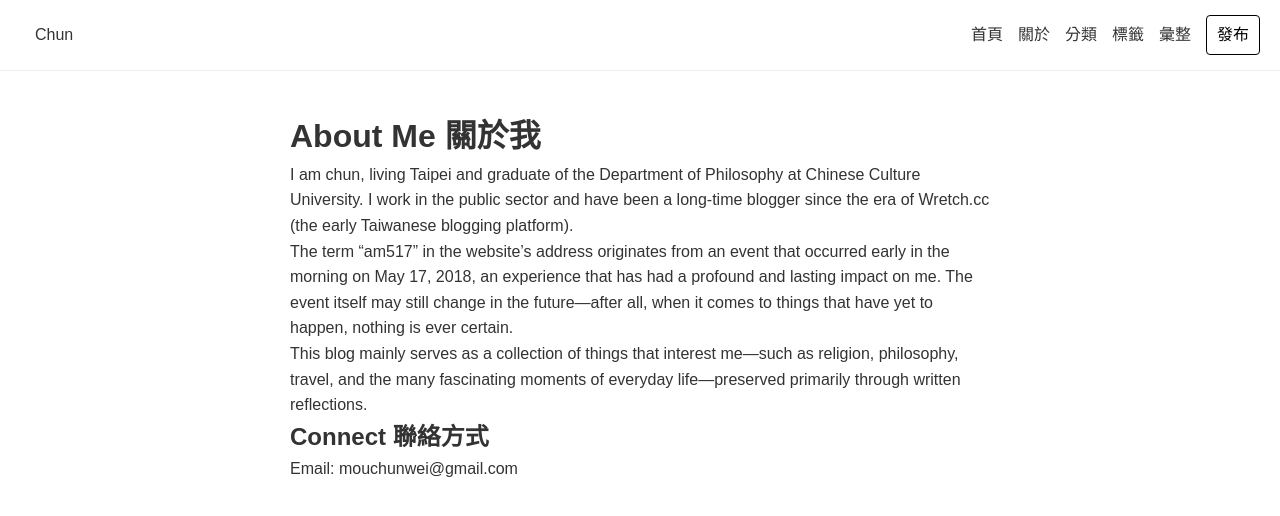
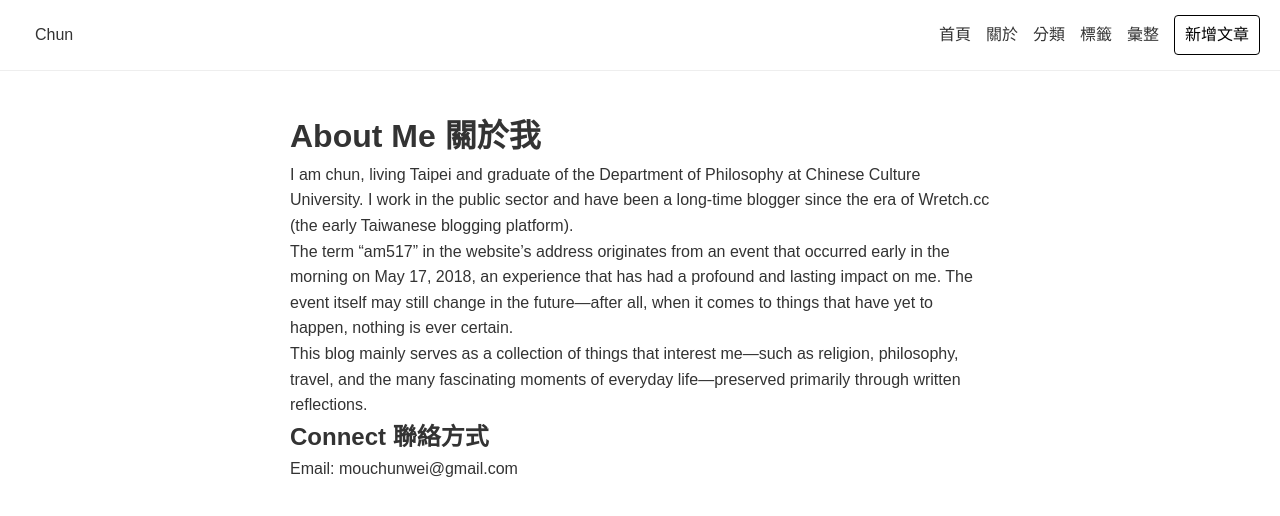
Before and after one commit to chunslifestyle/chunslifestyle.github.io, a Jekyll site: the page built from about.md, in a window 1280 px wide. Shown: the top 516 px of the page. Built offline with Jekyll 4.4.1, drawn with Linux system fonts in a browser that asks for light colours.

Commit message:
Update default.html

```diff
--- a/_layouts/default.html
+++ b/_layouts/default.html
@@ -29,7 +29,7 @@
   <a href="categories/index.html">分類</a>
   <a href="tags/index.html">標籤</a>
   <a href="archives.html">彙整</a>
-  <a href="new-post.html" style="padding:6px 10px; background:#fff; color:#000; text-decoration:none; border-radius:4px; border:1px solid #000;">發布</a>
+  <a href="new-post.html" style="padding:6px 10px; background:#fff; color:#000; text-decoration:none; border-radius:4px; border:1px solid #000;">新增文章</a>
   </div>
 </div>
 <div class="container">{{ content }}</div>
```
